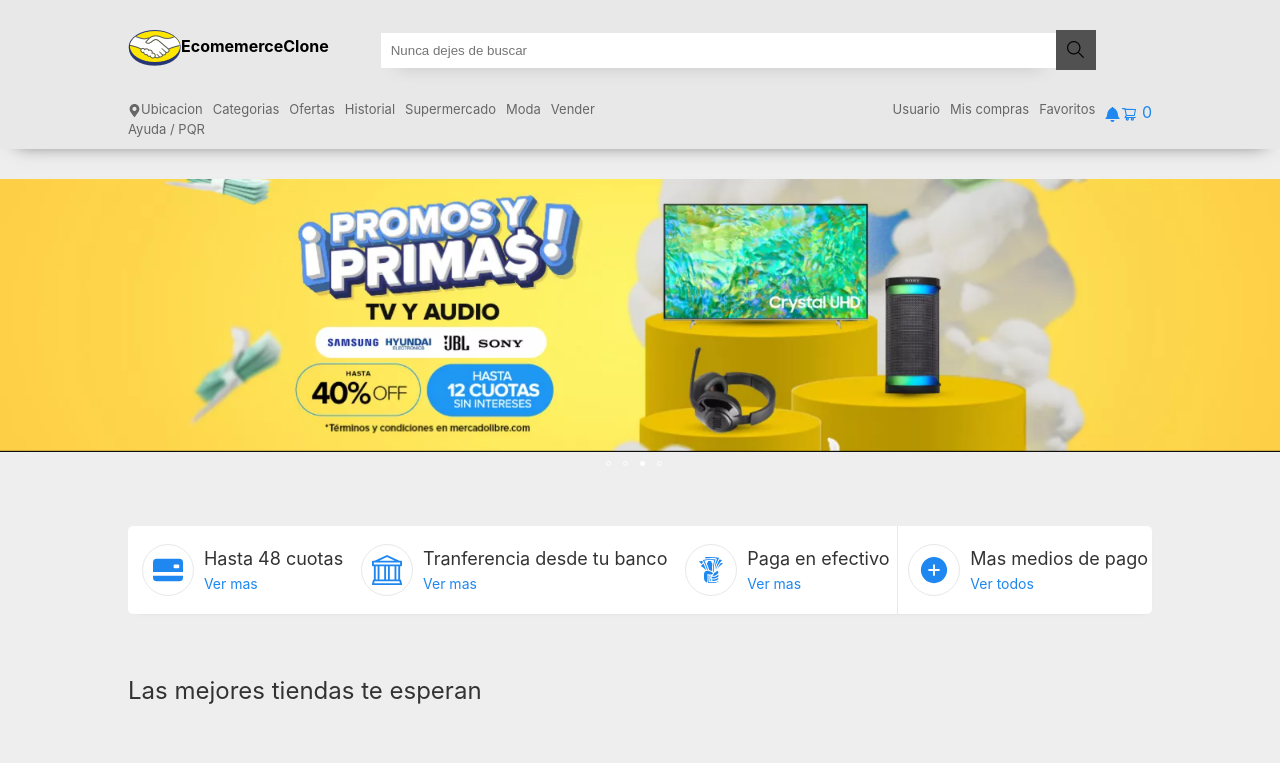
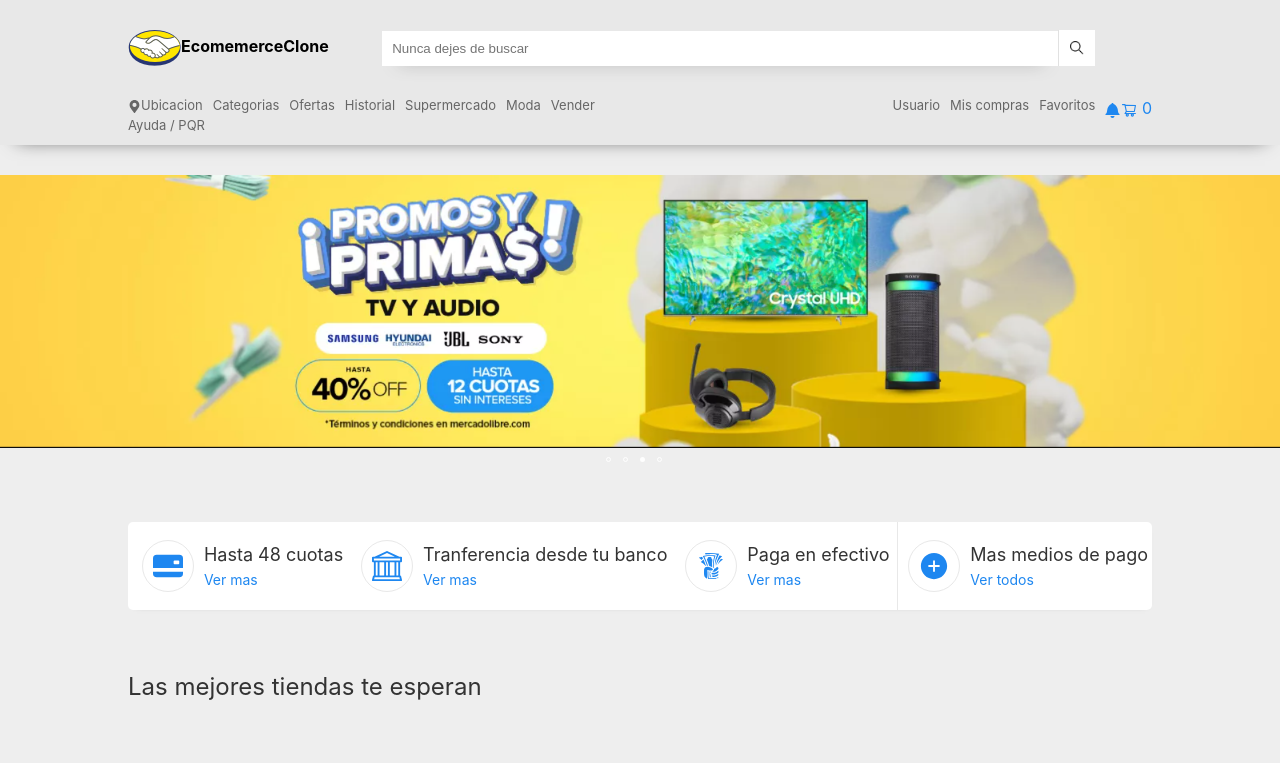
Before and after one commit to HugoDMiranda/MercadoClon, a React (Create React App) app: page / in a window 1280 px wide. Shown: the top 763 px of the page. Built offline with nearby package versions, Linux system fonts and the light colour scheme.

Commit message:
Navbar style update

```diff
--- a/src/styles/styles-components/Navbar.css
+++ b/src/styles/styles-components/Navbar.css
@@ -38,9 +38,11 @@
   outline: none;
 }
 .navbar-search-bar .lupa {
-  min-width: 35px;
-  background-color: #515151;
+  min-width: 25px;
+  max-width: 37px;
+  background-color: white;
   padding: 11px;
+  border-left: 1px rgb(225, 225, 225) solid;
 }
 .navbar-info {
   display: flex;
--- a/src/styles/styles-components/Navbar.scss
+++ b/src/styles/styles-components/Navbar.scss
@@ -45,9 +45,11 @@
       }
 
       .lupa {
-        min-width: 35px;
-        background-color: #515151;
+        min-width: 25px;
+        max-width: 37px;
+        background-color: white;
         padding: 11px;
+        border-left: 1px rgb(225, 225, 225) solid;
       }
     }
   }
```
Also changed, not shown: 1 other file (tests, documents, lock files or other folders).
